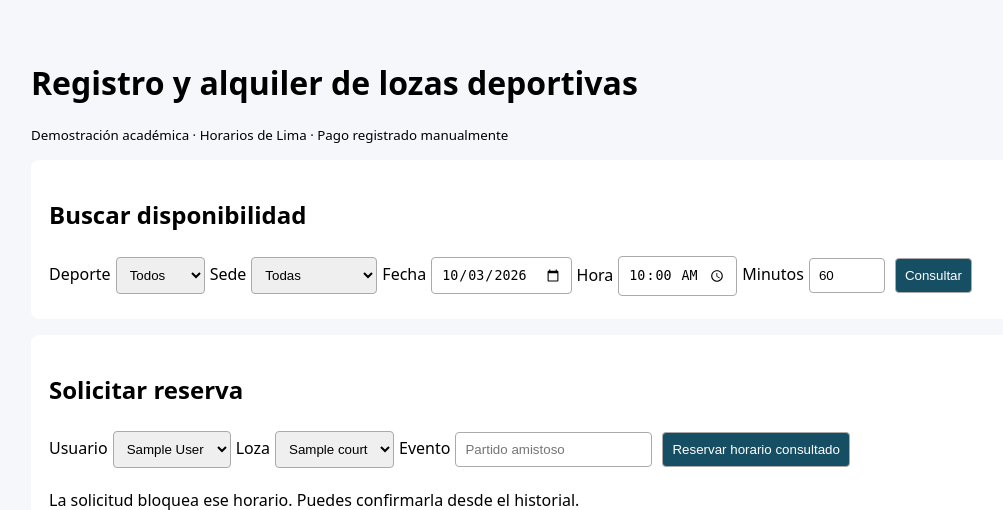
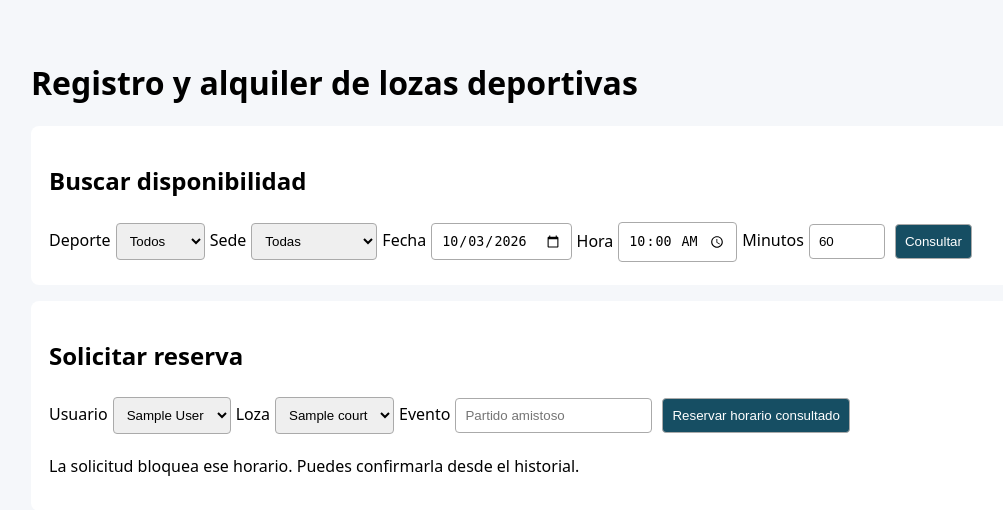
Before and after one commit to CodexVex/lozas-deportivas, a Flask app: page / in a window 1280 px wide. Shown: the top 510 px of the page, without its empty margins (109-1112 px from the left). Run offline with Flask 3, Linux system fonts and the light colour scheme; tables that the repository leaves empty hold one stand-in row (values such as "Sample post"); some libraries are stand-ins or nearby versions.

Commit message:
Programar encendido durante cinco mañanas y limpiar el encabezado

```diff
--- a/templates/index.html
+++ b/templates/index.html
@@ -1,6 +1,6 @@
 <!doctype html><html lang="es"><meta charset="utf-8"><meta name="viewport" content="width=device-width,initial-scale=1"><title>Alquiler de lozas</title>
 <style>body{font:16px system-ui;max-width:1000px;margin:24px auto;padding:16px;background:#f5f7fa}section{background:white;padding:18px;margin:16px 0;border-radius:8px}input,select,button{padding:9px;margin:5px;border:1px solid #aaa;border-radius:4px}button{background:#164e63;color:white;cursor:pointer}table{width:100%;border-collapse:collapse}td,th{padding:8px;border-bottom:1px solid #ddd;text-align:left}#msg{white-space:pre-wrap}label{display:inline-block}small{display:block}</style>
-<h1>Registro y alquiler de lozas deportivas</h1><small>Demostración académica · Horarios de Lima · Pago registrado manualmente</small><p id="msg" role="status"></p>
+<h1>Registro y alquiler de lozas deportivas</h1><p id="msg" role="status"></p>
 <section><h2>Buscar disponibilidad</h2><form id="search"><label>Deporte<select id="sport"><option value="">Todos</option><option>Fútbol</option><option>Vóley</option><option>Básquet</option></select></label><label>Sede<select id="venue"><option value="">Todas</option></select></label><label>Fecha<input id="date" type="date" required></label><label>Hora<input id="time" type="time" value="10:00" required></label><label>Minutos<input id="duration" type="number" min="30" max="720" value="60" required></label><button>Consultar</button></form><div id="courts"></div></section>
 <section><h2>Solicitar reserva</h2><form id="reserve"><label>Usuario<select id="user" required></select></label><label>Loza<select id="court" required></select></label><label>Evento<input id="event" required maxlength="120" placeholder="Partido amistoso"></label><button>Reservar horario consultado</button></form><p>La solicitud bloquea ese horario. Puedes confirmarla desde el historial.</p></section>
 <section><h2>Historial</h2><label>Consultar por<select id="historyType"><option value="users">Usuario</option><option value="courts">Loza</option></select></label><button id="historyBtn">Ver historial</button><div id="history"></div></section>
```
Also changed, not shown: .github/workflows/startup.yml (added), README.md.
